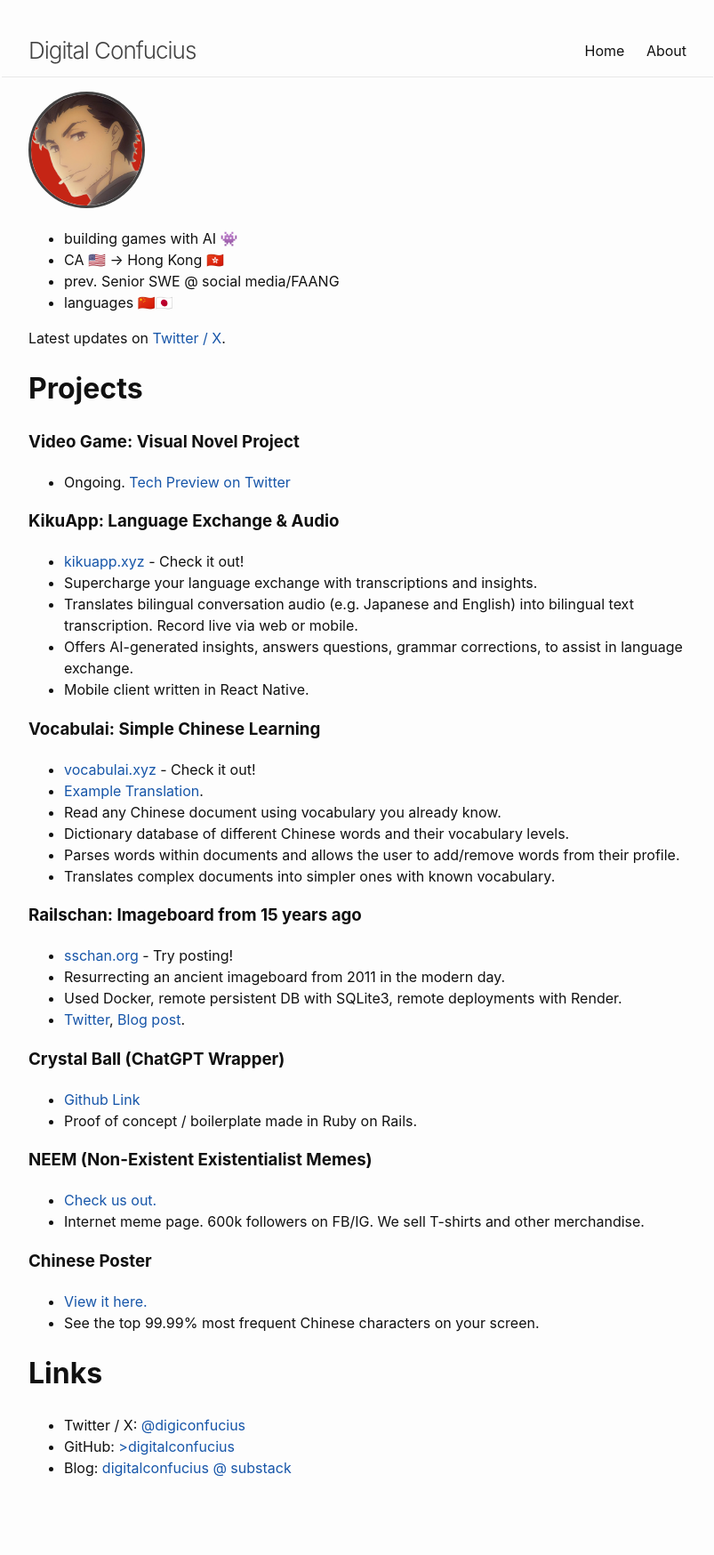
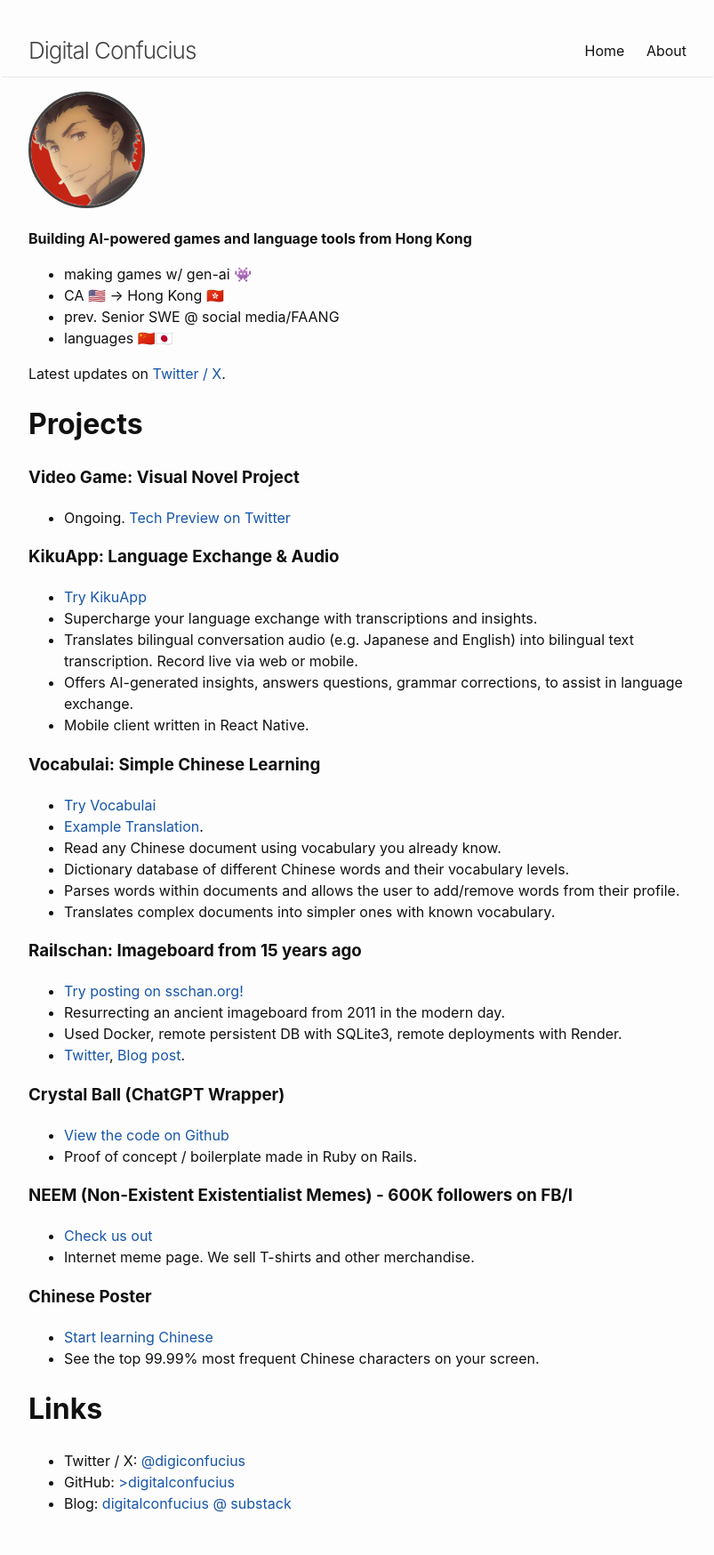
Before and after one commit to digitalconfucius/digitalconfucius.github.io, a Jekyll site: the page built from index.markdown, in a window 1280 px wide. Shown: the whole page at 89% size, without its empty margins (238-1041 px from the left). Built offline with Jekyll 4.4.1, drawn with Linux system fonts in a browser that asks for light colours; before the commit the page ends 1708 px from its top, so only the background shows below that.

Commit message:
Language edits (human edited)

```diff
--- a/index.markdown
+++ b/index.markdown
@@ -6,7 +6,9 @@ layout: home
 
 <img src="{{ '/assets/images/profile.png' | relative_url }}" alt="Profile Image" class="profile-image" width="125" />
 
-- building games with AI 👾
+**Building AI-powered games and language tools from Hong Kong**
+
+- making games w/ gen-ai 👾
 - CA 🇺🇸 → Hong Kong 🇭🇰
 - prev. Senior SWE @ social media/FAANG
 - languages 🇨🇳🇯🇵
@@ -18,14 +20,14 @@ Latest updates on [Twitter / X](https://twitter.com/digiconfucius).
 - Ongoing. [Tech Preview on Twitter](https://x.com/digiconfucius/status/1946536710634131847)
 
 ### KikuApp: Language Exchange & Audio
-- [kikuapp.xyz](https://kikuapp.xyz) - Check it out!
+- [Try KikuApp](https://kikuapp.xyz)
 - Supercharge your language exchange with transcriptions and insights.
 - Translates bilingual conversation audio (e.g. Japanese and English) into bilingual text transcription. Record live via web or mobile.
 - Offers AI-generated insights, answers questions, grammar corrections, to assist in language exchange.
 - Mobile client written in React Native.
 
 ### Vocabulai: Simple Chinese Learning
-- [vocabulai.xyz](https://vocabulai.xyz) - Check it out!
+- [Try Vocabulai](https://vocabulai.xyz)
 - [Example Translation](https://vocabulai.xyz/documents/18).
 - Read any Chinese document using vocabulary you already know.
 - Dictionary database of different Chinese words and their vocabulary levels.
@@ -33,21 +35,21 @@ Latest updates on [Twitter / X](https://twitter.com/digiconfucius).
 - Translates complex documents into simpler ones with known vocabulary.
 
 ### Railschan: Imageboard from 15 years ago
-- [sschan.org](https://sschan.org/posts) - Try posting!
+- [Try posting on sschan.org!](https://sschan.org/posts)
 - Resurrecting an ancient imageboard from 2011 in the modern day.
 - Used Docker, remote persistent DB with SQLite3, remote deployments with Render.
 - [Twitter](https://x.com/digiconfucius/status/1765974455300354236), [Blog post](https://digitalconfucius.substack.com/p/railschan-resurrection).
 
 ### Crystal Ball (ChatGPT Wrapper)
-- [Github Link](https://github.com/digitalconfucius/crystal-ball/tree/main)
+- [View the code on Github](https://github.com/digitalconfucius/crystal-ball/tree/main)
 - Proof of concept / boilerplate made in Ruby on Rails.
 
-### NEEM (Non-Existent Existentialist Memes)
-- [Check us out.](https://neemblog.home.blog/memes/)
-- Internet meme page. 600k followers on FB/IG. We sell T-shirts and other merchandise.
+### NEEM (Non-Existent Existentialist Memes) - 600K followers on FB/I
+- [Check us out](https://neemblog.home.blog/memes/)
+- Internet meme page. We sell T-shirts and other merchandise.
 
 ### Chinese Poster
-- [View it here.](https://digitalconfucius.github.io/chinese-poster/)
+- [Start learning Chinese](https://digitalconfucius.github.io/chinese-poster/)
 - See the top 99.99% most frequent Chinese characters on your screen.
 
 # Links
```
